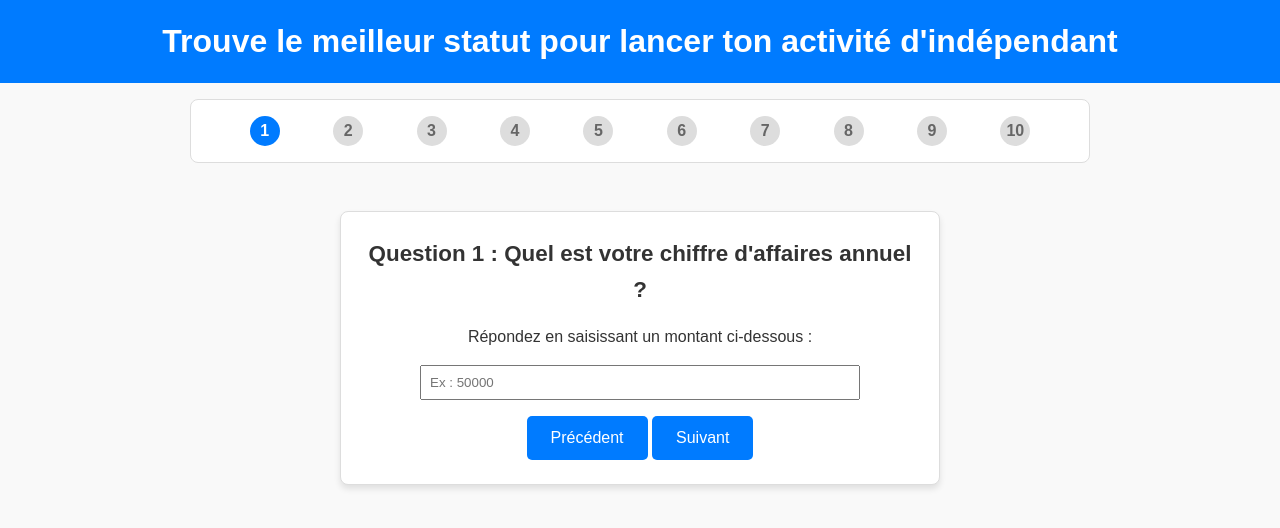
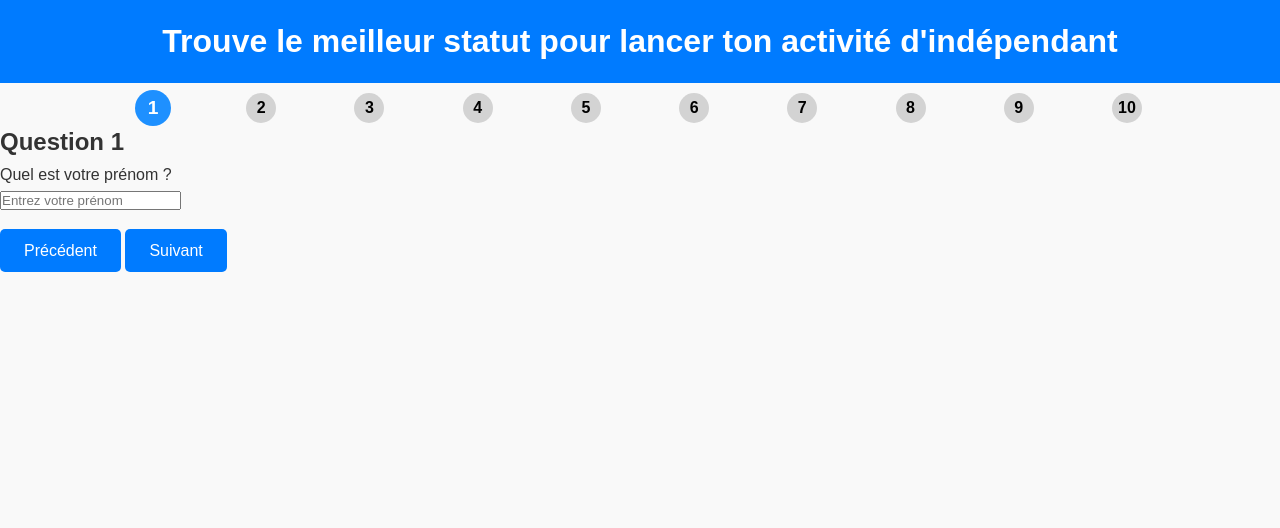
Before and after one commit to Xarhel/statut-independant, a plain HTML site: page index.html in a window 1280 px wide. Drawn offline with Linux system fonts and the light colour scheme.

Commit message:
20/01/2025

```diff
--- a/index.html
+++ b/index.html
@@ -16,51 +16,21 @@
     <h1>Trouve le meilleur statut pour lancer ton activité d'indépendant</h1>
   </header>
 
-  <!-- Fil d'Ariane -->
-  <div class="breadcrumb" id="breadcrumb">
-    <!-- Étapes dynamiques -->
-    <div class="breadcrumb-step active" data-step="1">
-      <div class="step-number">1</div>
-    </div>
-    <div class="breadcrumb-step" data-step="2">
-      <div class="step-number">2</div>
-    </div>
-    <div class="breadcrumb-step" data-step="3">
-      <div class="step-number">3</div>
-    </div>
-    <div class="breadcrumb-step" data-step="4">
-      <div class="step-number">4</div>
-    </div>
-    <div class="breadcrumb-step" data-step="5">
-      <div class="step-number">5</div>
-    </div>
-    <div class="breadcrumb-step" data-step="6">
-      <div class="step-number">6</div>
-    </div>
-    <div class="breadcrumb-step" data-step="7">
-      <div class="step-number">7</div>
-    </div>
-    <div class="breadcrumb-step" data-step="8">
-      <div class="step-number">8</div>
-    </div>
-    <div class="breadcrumb-step" data-step="9">
-      <div class="step-number">9</div>
-    </div>
-    <div class="breadcrumb-step" data-step="10">
-      <div class="step-number">10</div>
-    </div>
+  <div id="breadcrumb" class="breadcrumb"></div>
+
+  <!-- Contenu des questions -->
+  <div id="question-container" class="question-container">
+    <h2 id="question-title">Question 1</h2>
+    <p id="question-description">Description de la question.</p>
+    <input id="question-input" type="text" placeholder="Votre réponse ici" />
   </div>
 
-  <!-- Contenu principal -->
-  <div class="content">
-    <div class="question-box" id="questionBox">
-      <h2 id="questionTitle">Question 1 : Quel est votre chiffre d'affaires annuel ?</h2>
-      <p id="questionText">Répondez en saisissant un montant ci-dessous :</p>
-      <input type="number" placeholder="Ex : 50000" style="padding: 0.5rem; width: 80%; margin-top: 1rem;">
-      <br>
-      <button id="previousButton">Précédent</button>
-      <button id="nextButton">Suivant</button>
-    </div>
+  <!-- Navigation -->
+  <div class="navigation">
+    <button id="prev-btn" disabled>Précédent</button>
+    <button id="next-btn">Suivant</button>
+
+
   </div>
   </body>
 </html>
--- a/script.js
+++ b/script.js
@@ -1,58 +1,158 @@
 "use strict";
 
+// Données des questions
 const questions = [
-    "Quel est ton chiffre d'affaires annuel ?",
-    "Quel est ton secteur d'activité ?",
-    "Combien d'associés avez-vous ?", // to change
-    "Quel est votre régime fiscal actuel ?",
-    "Prévoyez-vous de prendre des dividendes ?",
-    "Avez-vous des charges élevées ?",
-    "Souhaitez-vous une protection sociale renforcée ?",
-    "Quel est votre objectif principal (optimisation, simplicité) ?",
-    "Quelle est votre préférence pour le statut juridique ?",
-    "Voici les résultats basés sur vos réponses."
-];
+    {
+      number: 1,
+      description: "Quel est votre prénom ?",
+      type: "text",
+      placeholder: "Entrez votre prénom",
+    },
+    {
+      number: 2,
+      description: "Quel est votre âge ?",
+      type: "number",
+      placeholder: "Entrez votre âge",
+    },
+    {
+      number: 3,
+      description: "Quel est votre statut ?",
+      type: "select",
+      options: ["Étudiant", "Salarié", "Freelance", "Retraité"],
+      placeholder: "",
+    },
+    {
+      number: 4,
+      description: "Quel est votre revenu mensuel ?",
+      type: "number",
+      placeholder: "Entrez votre revenu",
+    },
+    {
+      number: 5,
+      description: "Avez-vous des enfants à charge ?",
+      type: "select",
+      options: ["Oui", "Non"],
+      placeholder: "",
+    },
+    {
+      number: 6,
+      description: "Quelle est votre localisation géographique ?",
+      type: "text",
+      placeholder: "Ville ou région",
+    },
+    {
+      number: 7,
+      description: "Quel est votre domaine d'activité ?",
+      type: "text",
+      placeholder: "Entrez votre domaine",
+    },
+    {
+      number: 8,
+      description: "Depuis combien de temps êtes-vous indépendant ?",
+      type: "number",
+      placeholder: "Années d'expérience",
+    },
+    {
+      number: 9,
+      description: "Souhaitez-vous bénéficier d'une assistance juridique ?",
+      type: "select",
+      options: ["Oui", "Non"],
+      placeholder: "",
+    },
+    {
+      number: 10,
+      description: "Quel type de contrat préférez-vous ?",
+      type: "select",
+      options: ["Micro-entreprise", "SASU", "EURL", "Autre"],
+      placeholder: "",
+    },
+  ];
 
-let currentStep = 1;
-let index = currentStep - 1;
+  let currentStep = 0; // Étape actuelle
+  const answers = {}; // Stockage des réponses
 
-const breadcrumbSteps = document.querySelectorAll(".breadcrumb-step");
-const questionTitle = document.getElementById("questionTitle");
-const nextButton = document.getElementById("nextButton");
+  // Sélection des éléments DOM
+  const breadcrumb = document.getElementById("breadcrumb");
+  const questionTitle = document.getElementById("question-title");
+  const questionDescription = document.getElementById("question-description");
+  const questionInput = document.getElementById("question-input");
+  const prevBtn = document.getElementById("prev-btn");
+  const nextBtn = document.getElementById("next-btn");
 
-nextButton.addEventListener("click", () => {
-    if (currentStep < 10) {
-    currentStep++;
-    index = currentStep - 1;
-    updateQuestion();
-    updateBreadcrumb();
+  // Initialisation de l'application
+  function initialize() {
+    // Créer le fil d'Ariane
+    breadcrumb.innerHTML = "";
+    questions.forEach((q, index) => {
+      const step = document.createElement("div");
+      step.textContent = q.number;
+      if (index === 0) step.classList.add("active");
+      breadcrumb.appendChild(step);
+    });
+
+    // Charger la première question
+    loadQuestion();
+  }
+
+  // Charger une question spécifique
+  function loadQuestion() {
+    const question = questions[currentStep];
+    questionTitle.textContent = `Question ${question.number}`;
+    questionDescription.textContent = question.description;
+
+    // Configurer l'input dynamiquement
+    if (question.type === "select") {
+      const select = document.createElement("select");
+      question.options.forEach((opt) => {
+        const option = document.createElement("option");
+        option.value = opt;
+        option.textContent = opt;
+        select.appendChild(option);
+      });
+      questionInput.replaceWith(select);
+      select.id = "question-input";
     } else {
-    alert("Vous êtes arrivé à la fin du questionnaire !");
+      const input = document.createElement("input");
+      input.type = question.type;
+      input.placeholder = question.placeholder;
+      questionInput.replaceWith(input);
+      input.id = "question-input";
     }
-});
 
-const previousButton = document.getElementById("previousButton");
+    // Mettre à jour le fil d'Ariane
+    Array.from(breadcrumb.children).forEach((step, index) => {
+      step.classList.toggle("active", index === currentStep);
+      step.classList.toggle("completed", index < currentStep);
+    });
 
-previousButton.addEventListener("click", () => {
-    if (currentStep > 1) {
-        currentStep--;
-        index = currentStep - 1;
-        updateQuestion();
-        updateBreadcrumb();
+    // Gérer les boutons de navigation
+    prevBtn.disabled = currentStep === 0;
+    nextBtn.textContent = currentStep === questions.length - 1 ? "Terminer" : "Suivant";
+  }
+
+  // Passer à une étape donnée
+  function goToStep(step) {
+    // Sauvegarder la réponse actuelle
+    const input = document.getElementById("question-input");
+    answers[`question${questions[currentStep].number}`] = input.value || input.selectedOptions?.[0]?.value;
+
+    // Mettre à jour l'étape
+    currentStep = step;
+
+    // Charger la nouvelle question
+    loadQuestion();
+  }
+
+  // Gestion des événements des boutons
+  prevBtn.addEventListener("click", () => goToStep(currentStep - 1));
+  nextBtn.addEventListener("click", () => {
+    if (currentStep < questions.length - 1) {
+      goToStep(currentStep + 1);
     } else {
-        alert("Vous êtes déjà à la première question !");
+      console.log("Réponses :", answers);
+      alert("Questionnaire terminé !");
     }
-});
+  });
 
-function updateQuestion() {
-    questionTitle.innerText = `Question ${currentStep} : ${questions[currentStep - 1]}`;
-}
-
-function updateBreadcrumb() {
-    breadcrumbSteps.forEach((step, index) => {
-        step.classList.remove("active");
-        if (index == currentStep -1) {
-            step.classList.add("active");
-        }
-    });
-}
+  // Démarrer l'application
+  initialize();
--- a/style.css
+++ b/style.css
@@ -1,5 +1,3 @@
-/* Reset et styles globaux */
-
 * {
 margin: 0;
 padding: 0;
@@ -21,55 +19,43 @@ padding: 1rem 2rem;
 text-align: center;
 }
 
-/* Fil d'Ariane */
+/* Fil d'Ariane dans le header */
 .breadcrumb {
-display: flex;
-justify-content: space-between;
-padding: 1rem 2rem;
-margin: 1rem auto;
-background-color: #fff;
-border: 1px solid #ddd;
-border-radius: 8px;
-max-width: 900px;
+  display: flex;
+  justify-content: space-between;
+  align-items: center;
+  margin: 10px auto 0;
+  padding: 0 10px;
+  max-width: 80%;
 }
 
-.breadcrumb-step {
-text-align: center;
-flex: 1;
-position: relative;
+.breadcrumb div {
+  width: 30px;
+  height: 30px;
+  border-radius: 50%; /* Cercles parfaits */
+  background: lightgray; /* Couleur par défaut */
+  text-align: center;
+  line-height: 30px;
+  font-weight: bold;
+  color: black;
+  transition: background 0.3s, transform 0.3s; /* Animation douce */
 }
 
-/*
-.breadcrumb-step::after {
-content: '';
-position: absolute;
-top: 50%;
-right: -50%;
-height: 2px;
-width: 100%;
-background-color: #ccc;
-transform: translateY(-50%);
-}
-*/
-
-.breadcrumb-step:last-child::after {
-display: none;
+.breadcrumb div.active {
+  background: dodgerblue; /* Étape active */
+  color: white;
+  transform: scale(1.2); /* Agrandissement */
 }
 
-.step-number {
-display: inline-block;
-width: 30px;
-height: 30px;
-line-height: 30px;
-border-radius: 50%;
-background-color: #ddd;
-color: #666;
-font-weight: bold;
+.breadcrumb div.completed {
+  background: green; /* Étapes terminées */
+  color: white;
 }
 
-.active .step-number {
-background-color: #007bff;
-color: white;
+.breadcrumb div:hover {
+  cursor: pointer;
+  transform: scale(1.1); /* Effet au survol */
+  background: lightblue; /* Surbrillance */
 }
 
 /* Contenu principal */
@@ -107,3 +93,13 @@ margin-top: 1rem;
 button:hover {
 background-color: #0056b3;
 }
+
+/* Pied de page */
+footer {
+  background-color: #004aad; /* Bleu foncé */
+  color: white;
+  text-align: center;
+  padding: 10px 20px;
+  font-size: 0.9rem;
+  box-shadow: 0 -2px 5px rgba(0, 0, 0, 0.1);
+}
```
